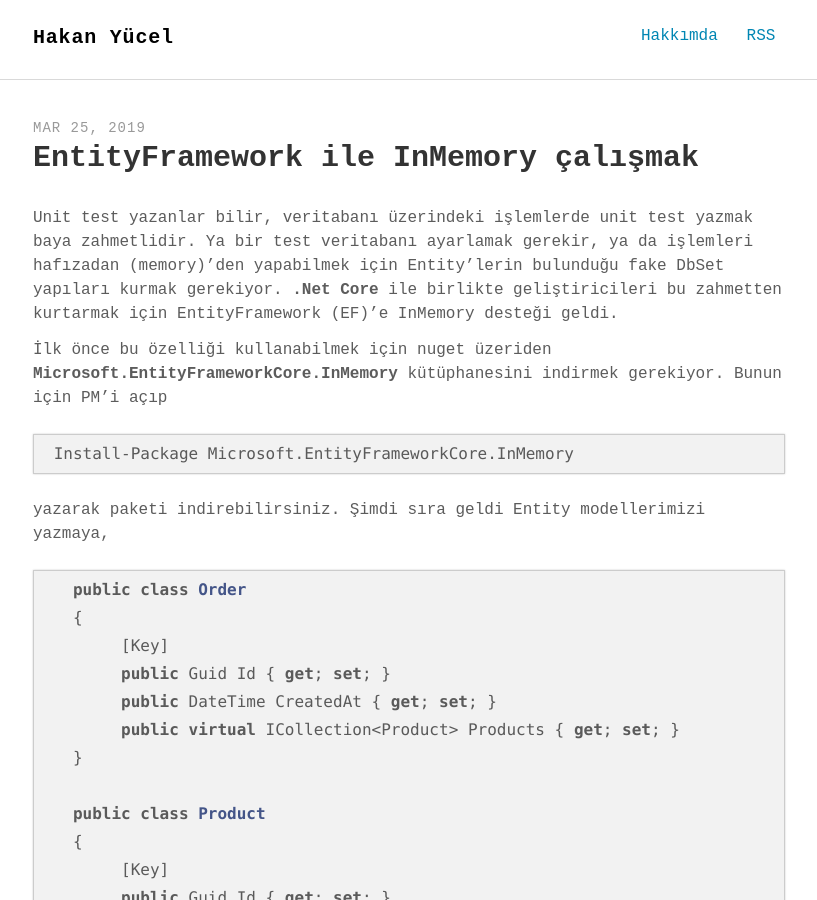
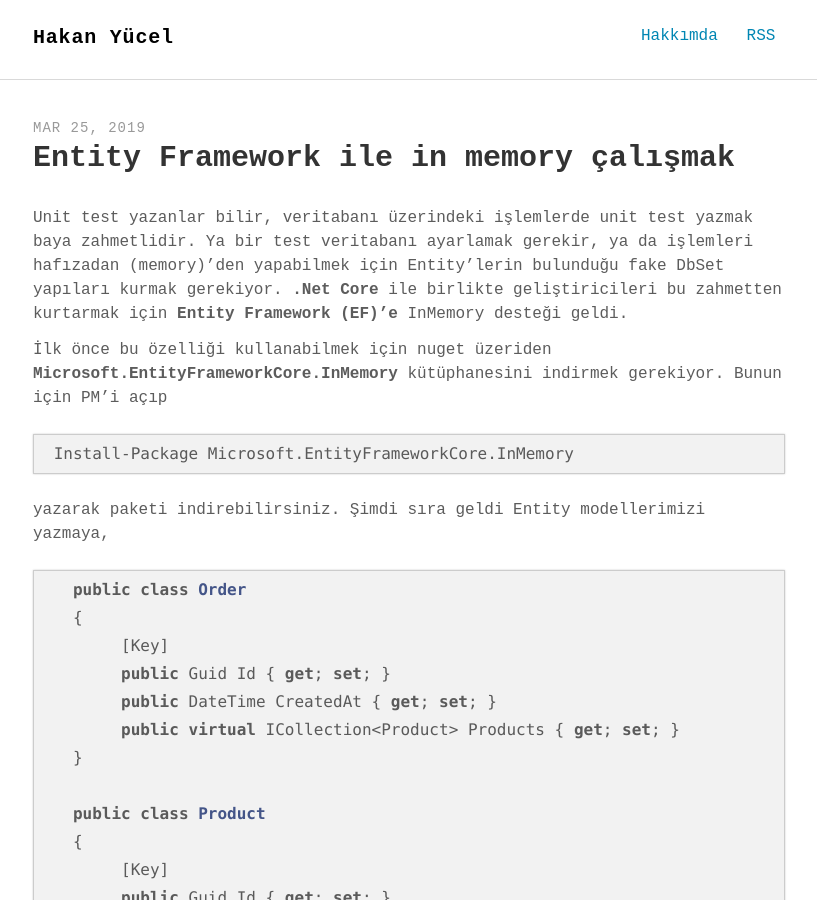
Before and after one commit to hknyuc/myblog, a Jekyll site: the page built from _posts/2019-03-25-use EntityFramework as InMemory .md, in a window 1280 px wide and 900 px high. Shown: the whole window, without its empty margins (231-1048 px from the left). Built offline with Jekyll 4.4.1, drawn with Linux system fonts in a browser that asks for light colours; some web fonts are replaced; comment, search, counter and statistics services are not loaded.

Commit message:
Use EntityFramework as InMemory

```diff
--- a/_posts/2019-03-25-use EntityFramework as InMemory .md
+++ b/_posts/2019-03-25-use EntityFramework as InMemory .md
@@ -1,11 +1,11 @@
 ---
 layout: post
-title: "EntityFramework ile InMemory çalışmak"
+title: "Entity Framework ile in memory çalışmak"
 comments: true
 description: ""
 keywords: "EntityFramework memory inmemory .net .netcore EF"
 ---
-Unit test yazanlar bilir, veritabanı üzerindeki işlemlerde unit test yazmak baya zahmetlidir. Ya bir test veritabanı ayarlamak gerekir, ya da işlemleri hafızadan (memory)'den yapabilmek için Entity'lerin bulunduğu fake DbSet yapıları kurmak gerekiyor. **.Net Core** ile birlikte geliştiricileri bu zahmetten kurtarmak için EntityFramework (EF)'e InMemory desteği geldi.
+Unit test yazanlar bilir, veritabanı üzerindeki işlemlerde unit test yazmak baya zahmetlidir. Ya bir test veritabanı ayarlamak gerekir, ya da işlemleri hafızadan (memory)'den yapabilmek için Entity'lerin bulunduğu fake DbSet yapıları kurmak gerekiyor. **.Net Core** ile birlikte geliştiricileri bu zahmetten kurtarmak için **Entity Framework (EF)'e** InMemory desteği geldi.
 
 İlk önce bu özelliği kullanabilmek için nuget üzeriden **Microsoft.EntityFrameworkCore.InMemory** kütüphanesini indirmek gerekiyor. Bunun için PM'i açıp
 
```
